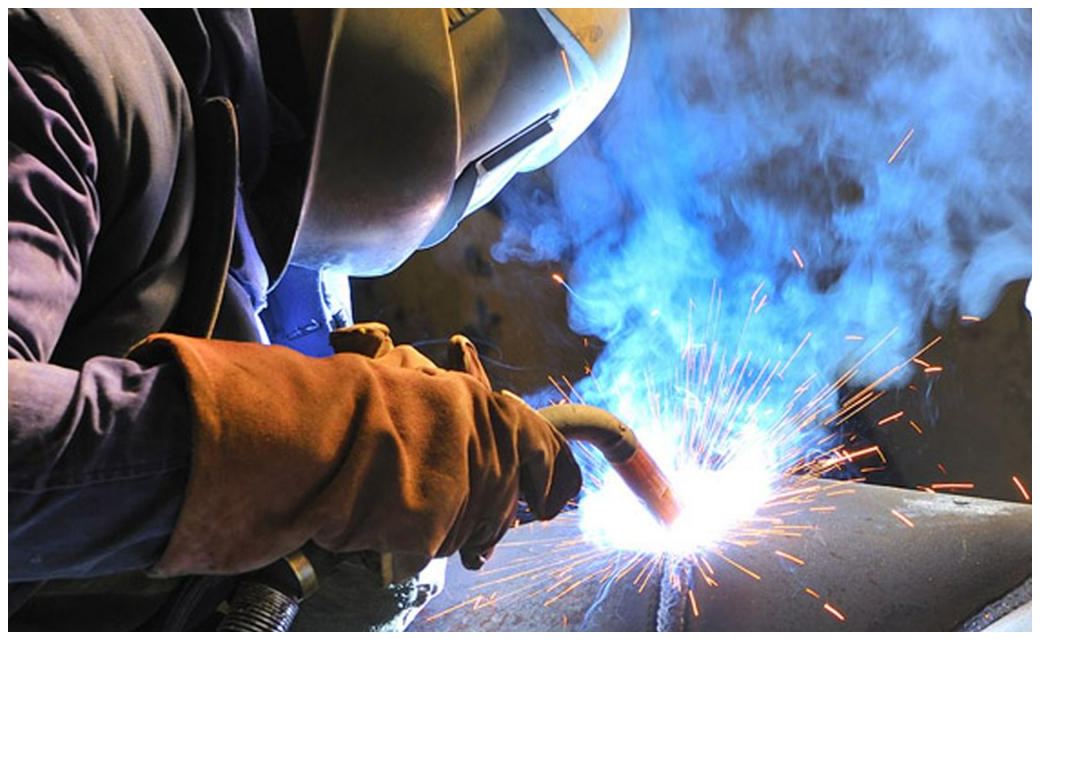
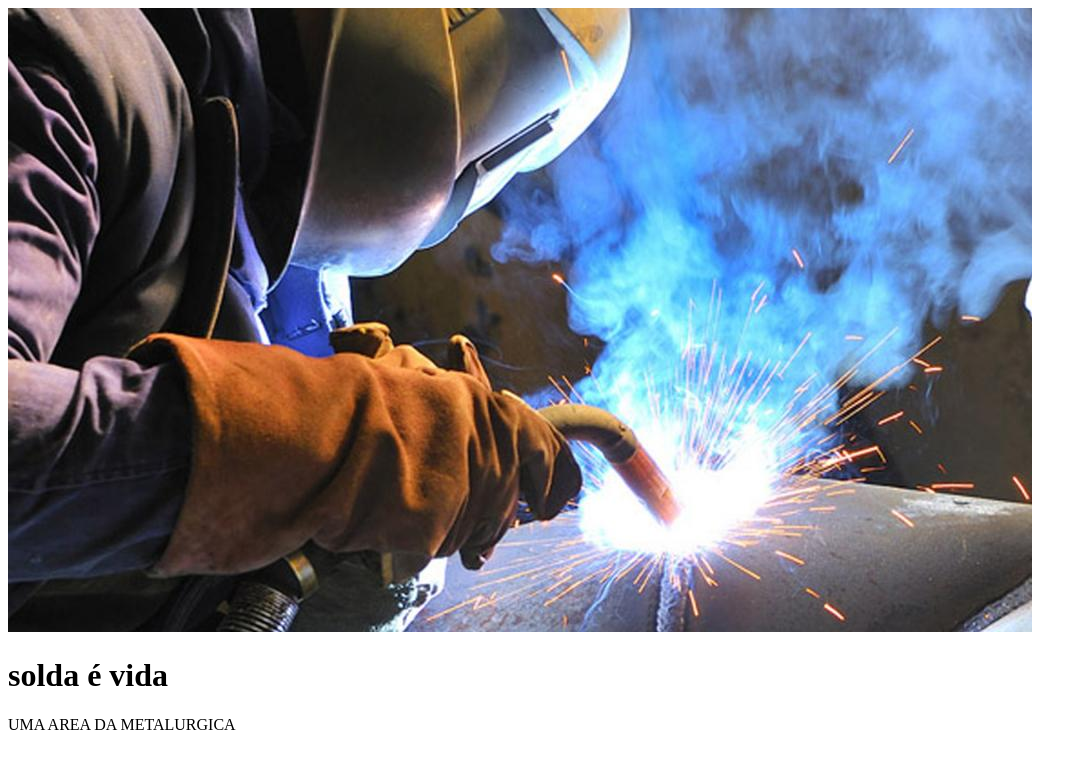
Before and after one commit to rafinha508/site-do-fael, a plain HTML site: page index.html in a window 1280 px wide. Shown: the whole page, without its empty margins (0-1087 px from the left). Drawn offline with Linux system fonts and the light colour scheme.

Commit message:
Update index.html

```diff
--- a/index.html
+++ b/index.html
@@ -7,6 +7,7 @@
    </head>
   <body>
       <img src="img1.jpg" alt="solda">
-
+      <h1>solda é vida </h1>
+      <p>UMA AREA DA METALURGICA </p>
   </body>
 </html>
```
